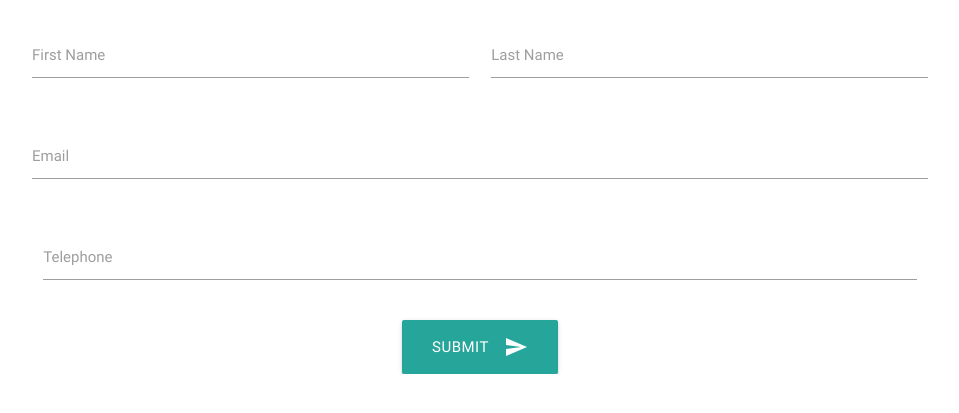
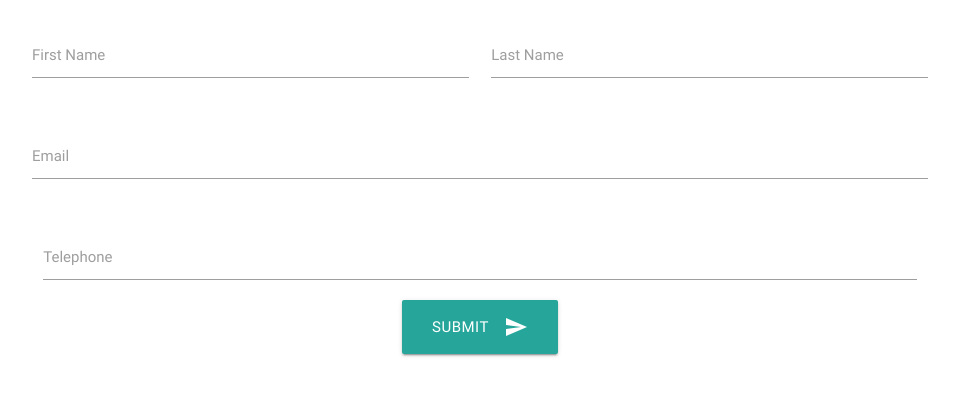
Before and after one commit to dcgutierrez93/Hang, a website: page views/signup.html in a window 1280 px wide. Shown: the part 577-990 px from the top of the page, without its empty margins (160-1119 px from the left). Before the commit the page ends 951 px from the top, so only its background shows below. Drawn offline with nearby package versions, Linux system fonts and the light colour scheme.

Commit message:
Fixed form layout

```diff
--- a/assets/css/style.css
+++ b/assets/css/style.css
@@ -2,3 +2,7 @@
     display: block;
     margin-top: 50%;
 }
+
+#user-form {
+    margin-bottom: 50%;
+}
--- a/views/signup.html
+++ b/views/signup.html
@@ -44,11 +44,11 @@
                                 <label for="icon_telephone">Telephone</label>
                             </div>
                         </div>
+                        <button class="btn-large waves-effect waves-light" type="submit" name="action">Submit
+                            <i class="material-icons right">send</i>
+                        </button>
                     </form>
                 </div>
-                <button class="btn-large waves-effect waves-light" type="submit" name="action">Submit
-                    <i class="material-icons right">send</i>
-                </button>
             </div>
         </div>
 
```
